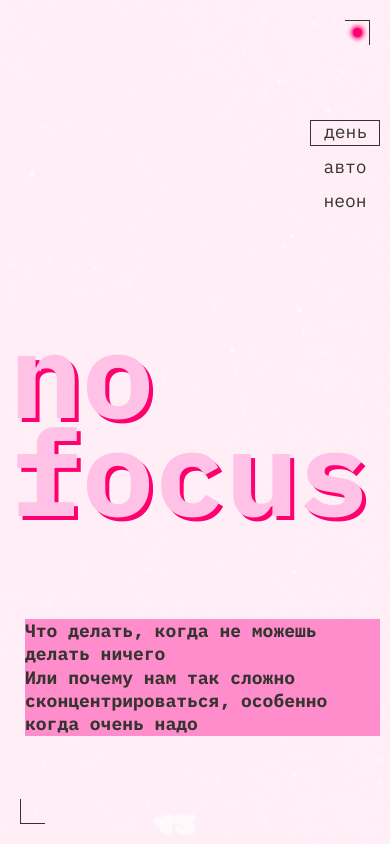
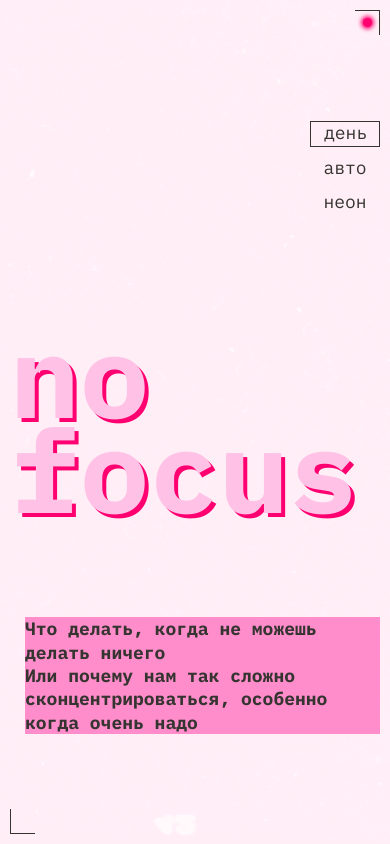
Before and after one commit to Annabasss/slozhno-sosredotochitsya, a plain HTML site: page index.html in a window 390 px wide. Shown: the top 844 px of the page. Drawn offline with Linux system fonts and the light colour scheme.

Commit message:
thirdone

```diff
--- a/styles/style.css
+++ b/styles/style.css
@@ -12,7 +12,9 @@ display: grid;
 grid-template-rows: 1fr min-content 1fr;
 justify-items: end;
 align-items: center;
-padding: 20px 20px 20px 0;
+padding-top: 20px;
+padding-right: 20px;
+padding-bottom: 20px;
 position: relative;
 }
 
@@ -36,6 +38,13 @@ position: relative;
     content: "";
     top: 20px;
     right: 20px;
+}
+
+@media (width <= 425px) {
+    .decorated-zone::before {
+        top: 10px;
+        right: 10px;
+    }
 }
 
 .header__rec {
@@ -62,6 +71,13 @@ position: relative;
     top: 8px;
     left: 45px;
     border-radius: 50%;
+}
+
+@media (width <= 425px) {
+    .header__rec {
+        top: 10px;
+        right: 40px;
+    }
 }
 
 .header__theme-menu-list {
@@ -133,8 +149,8 @@ position: relative;
 }
 
 @media (width <= 425px) {
-    .cover__title {
-        font-size: var(--font-size-title-mob);
+    .header__title {
+        font-size: clamp(7.25rem, 7.0115rem + 1.0178vw, 7.5rem);
     }
 }
 
@@ -186,8 +202,19 @@ position: relative;
 }
 
 @media (width <= 425px) {
-    .focus-tips {
-        padding: var(--padding-mobile);
+    .decorated-zone::after {
+        left: 10px;
+        bottom: 10px;
+    }
+    .decorated-zone::before {
+        top: 10px;
+        right: 10px;
+    }
+}
+
+@media (width <= 425px) {
+    .focus-advice {
+        padding: 0 10px 0;
         gap: 50px;
     }
 }
```
